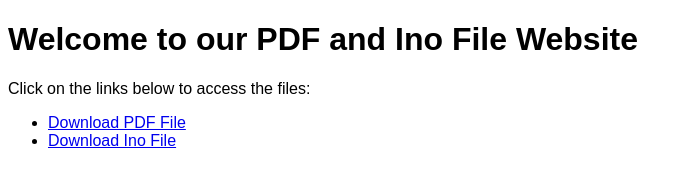
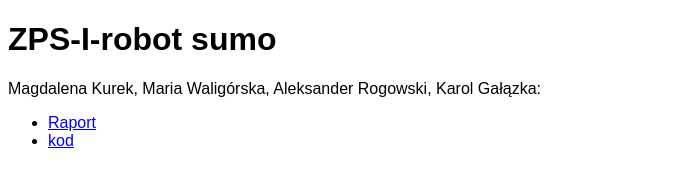
Before and after one commit to maria0026/ZPS-I, a plain HTML site: page index.html in a window 1280 px wide. Shown: the whole page, without its empty margins (0-692 px from the left). Drawn offline with Linux system fonts and the light colour scheme.

Commit message:
Update index.html

```diff
--- a/index.html
+++ b/index.html
@@ -10,11 +10,11 @@
   </style>
 </head>
 <body>
-  <h1>Welcome to our PDF and Ino File Website</h1>
-  <p>Click on the links below to access the files:</p>
+  <h1>ZPS-I-robot sumo</h1>
+  <p>Magdalena Kurek, Maria Waligórska, Aleksander Rogowski, Karol Gałązka:</p>
   <ul>
-    <li><a href="files/Raport_Konkurs_robotów_sumo-1.pdf" target="_blank">Download PDF File</a></li>
-    <li><a href="files/kod_sumo.ino" target="_blank">Download Ino File</a></li>
+    <li><a href="files/Raport_Konkurs_robotów_sumo-1.pdf" target="_blank">Raport</a></li>
+    <li><a href="files/kod_sumo.ino" target="_blank">kod</a></li>
   </ul>
 </body>
 </html>
```
